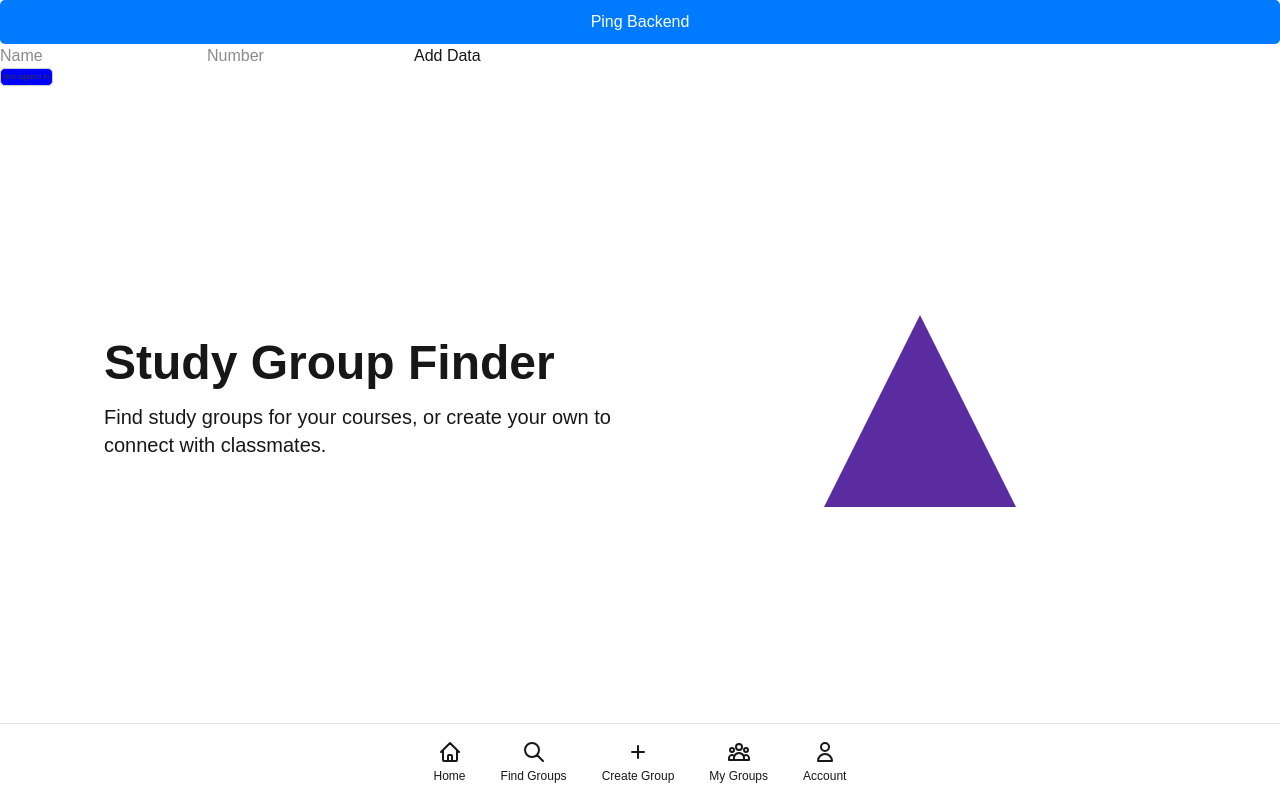
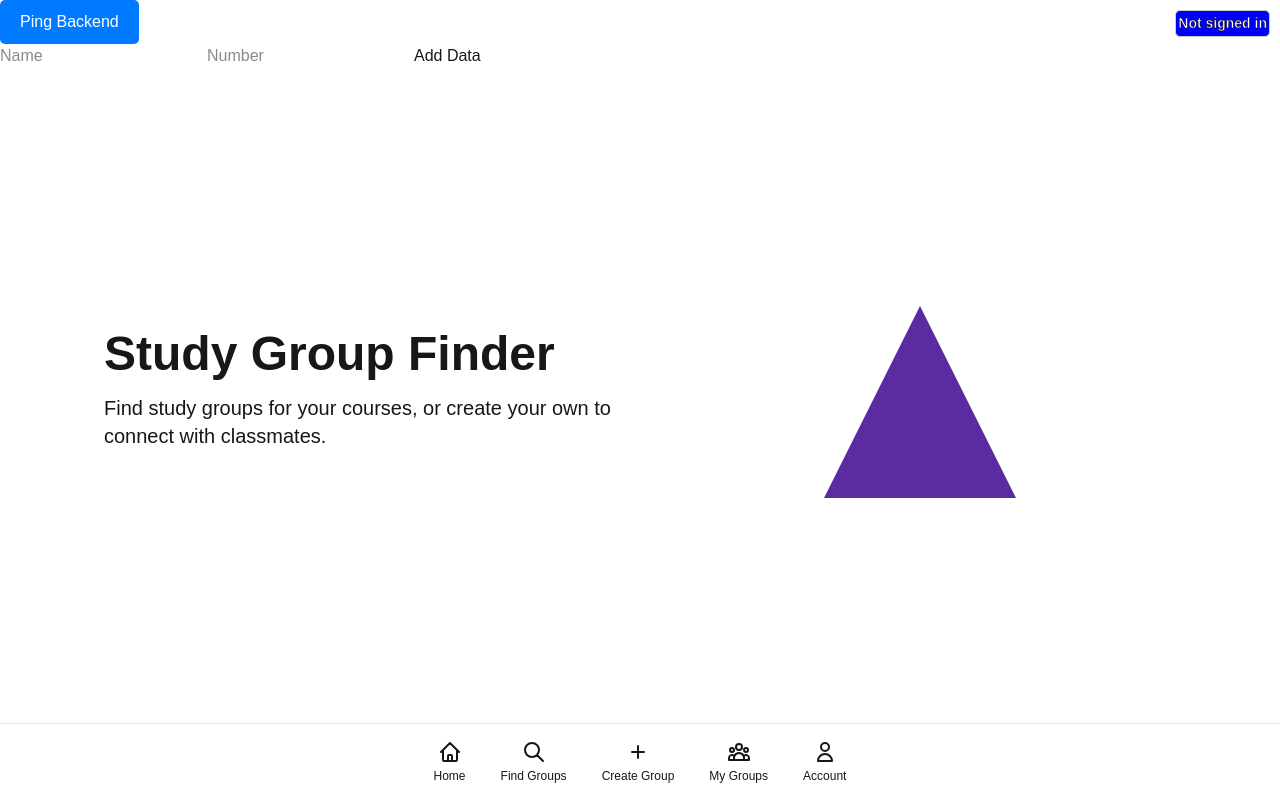
Before and after one commit to BrennerKrogh/CLSF, a Next.js app in the folder client/: page /home in a window 1280 px wide. Built offline with nearby package versions, Linux system fonts and the light colour scheme; no server answers.

Commit message:
added profile component and group fetch

```diff
--- a/client/src/app/account/page.tsx
+++ b/client/src/app/account/page.tsx
@@ -1,10 +1,12 @@
 // src/app/account/page.tsx
 import BottomNavigation from '../components/BottomNavigation';
 import AccountProfile from './components/AccountProfile';
+import UserNameComponent from '../components/userNameComponent';
 
 export default function Account() {
   return (
     <div className="flex flex-col min-h-screen p-4 md:p-6 max-w-4xl mx-auto">
+      <UserNameComponent />
       <h1 className="text-3xl font-bold mb-4">Account</h1>
       <p className="text-lg mb-6">Manage your profile information and preferences.</p>
 
--- a/client/src/app/components/pingBackend.tsx
+++ b/client/src/app/components/pingBackend.tsx
@@ -29,6 +29,7 @@ const PingBackendButton: React.FC = () => {
                 cursor: loading ? 'not-allowed' : 'pointer',
                 fontSize: '16px',
                 transition: 'background-color 0.3s ease',
+                width: 'fit-content',
             }}
         >
             {loading ? 'Pinging...' : 'Ping Backend'}
--- a/client/src/app/components/userNameComponent.tsx
+++ b/client/src/app/components/userNameComponent.tsx
@@ -3,7 +3,7 @@
 import React, { useEffect, useState } from 'react';
 import { auth } from '../../firebase'; // Adjust the path to firebase.js as needed
 
-const styles = {
+const styles: { [key: string]: React.CSSProperties } = {
     userNameBox: {
         padding: '2px',
         border: '1px solid #ccc',
@@ -11,10 +11,15 @@ const styles = {
         textAlign: 'center',
         backgroundColor: 'blue',
         width: 'fit-content',
+        position: 'absolute',
+        top: '10px',
+        right: '10px',
     },
     userNameText: {
-        fontSize: '8px',
-        color: '#333',
+        fontSize: '14px',
+        color: 'white',
+        fontWeight: 'bold',
+        WebkitTextStroke: '.5px black',
     },
 };
 
--- a/client/src/app/create-group/page.tsx
+++ b/client/src/app/create-group/page.tsx
@@ -1,10 +1,15 @@
 // src/app/create-group/page.tsx
 import BottomNavigation from '../components/BottomNavigation';
 import CreateGroupForm from './components/CreateGroupForm';
+import UserNameComponent from '../components/userNameComponent';
+
 
 export default function CreateGroup() {
   return (
     <div className="flex flex-col min-h-screen p-4 md:p-6 max-w-4xl mx-auto">
+      <UserNameComponent />
+
+      {/* Page Title and Description */}
       <h1 className="text-3xl font-bold mb-4">Create a Study Group</h1>
       <p className="text-lg mb-6">Set up a new study group and invite classmates to join.</p>
 
--- a/client/src/app/find-groups/components/GroupList.tsx
+++ b/client/src/app/find-groups/components/GroupList.tsx
@@ -3,6 +3,7 @@
 
 import { useState } from 'react';
 import GroupCard from './GroupCard';
+import {fetchGroupData} from '../../../firebase';
 
 // This is mock data that would typically come from a backend API
 const mockGroups = [
@@ -77,6 +78,23 @@ const mockGroups = [
 export default function GroupList() {
   const [groups, setGroups] = useState(mockGroups);
 
+  // magic function
+  // need to algorithmically fetch group data from firebase
+  // Also need to fetch with filters
+  fetchGroupData('TestGroupPleaseWork').then(importedGroup => {
+    if (importedGroup) {
+      setGroups(prevGroups => {
+        // Check if the group already exists
+        const groupExists = prevGroups.some(group => group.id === importedGroup.id);
+        if (!groupExists) {
+          return [...prevGroups, importedGroup];
+        }
+        return prevGroups; // Return the existing list if the group is already present
+      });
+    }
+  });
+
+
   return (
     <div className="pb-6 space-y-6">
       <div className="flex justify-between items-center">
--- a/client/src/app/find-groups/page.tsx
+++ b/client/src/app/find-groups/page.tsx
@@ -2,6 +2,7 @@
 import BottomNavigation from '../components/BottomNavigation';
 import GroupSearch from './components/GroupSearch';
 import GroupList from './components/GroupList';
+import UserNameComponent from '../components/userNameComponent';
 
 export default function FindGroups() {
   return (
@@ -10,6 +11,8 @@ export default function FindGroups() {
       <p className="text-lg mb-6">Join a study group to collaborate with classmates and improve your academic performance.</p>
 
       {/* Search and filter component */}
+      <UserNameComponent />
+
       <GroupSearch />
 
       {/* Group listings */}
--- a/client/src/app/my-groups/page.tsx
+++ b/client/src/app/my-groups/page.tsx
@@ -1,13 +1,17 @@
 // src/app/my-groups/page.tsx
 import BottomNavigation from '../components/BottomNavigation';
 import MyGroupsList from './components/MyGroupsList';
+import UserNameComponent from '../components/userNameComponent';
+
+
 
 export default function MyGroups() {
   return (
     <div className="flex flex-col min-h-screen p-4 md:p-6 max-w-6xl mx-auto">
+      <UserNameComponent />
+
       <h1 className="text-3xl font-bold mb-4">My Study Groups</h1>
       <p className="text-lg mb-6">View and manage all your study groups in one place.</p>
-
       {/* My groups listing */}
       <MyGroupsList />
 
--- a/client/src/firebase.js
+++ b/client/src/firebase.js
@@ -82,6 +82,23 @@ function addStudyGroupData(groupId, data) {
     });
 }
 
+// Function to fetch group data, group list component needs to algorithmically call this
+function fetchGroupData(groupId) {
+  const groupRef = ref(db, 'studyGroups/' + groupId);
+  return get(groupRef)
+    .then((snapshot) => {
+      if (snapshot.exists()) {
+        return snapshot.val();
+      } else {
+        console.log("No data available for this group");
+        return null;
+      }
+    })
+    .catch((error) => {
+      console.error("Error fetching group data:", error);
+    });
+}
+
 let analytics = null;
 if (typeof window !== "undefined") {
   import("firebase/analytics").then(({ getAnalytics }) => {
@@ -90,4 +107,4 @@ if (typeof window !== "undefined") {
 }
 
 //const reference = ref(db, 'users/'=userId);
-export { app, analytics, auth, db,pingBackend,addData,getUserName,addStudyGroupData};
+export { app, analytics, auth, db,pingBackend,addData,getUserName,addStudyGroupData,fetchGroupData};
```
